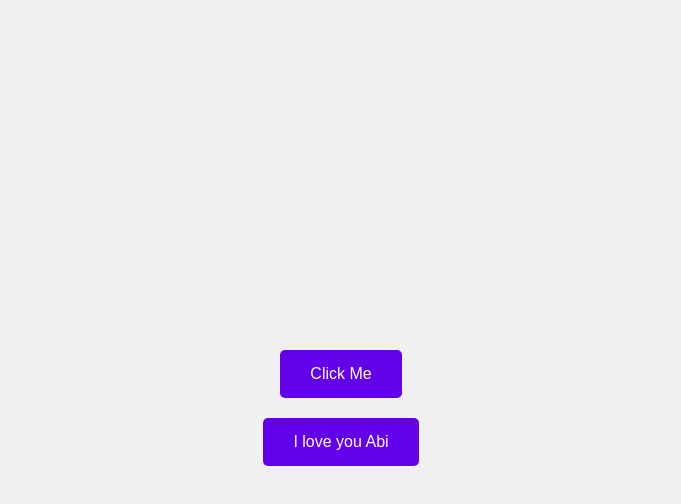
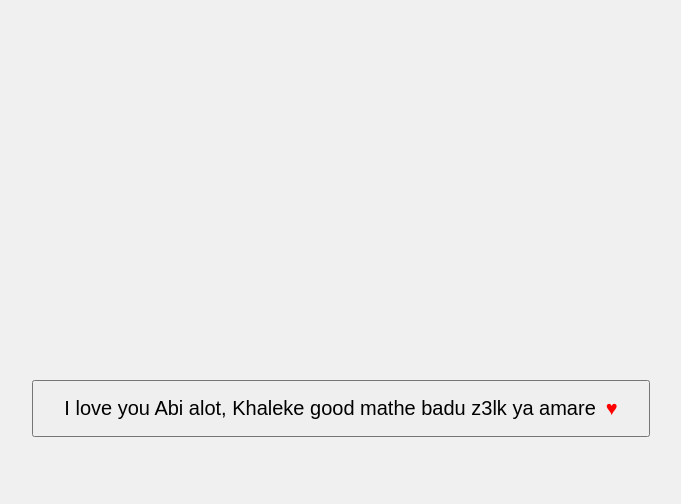
Before and after one commit to bryan604/musical-potato, a plain HTML site: page index.html in a window 1280 px wide. Both pictures are taken after a click on the button "Click Me". Shown: the whole page, without its empty margins (299-980 px from the left). Drawn offline with Linux system fonts and the light colour scheme.

Commit message:
Add files via upload

```diff
--- a/index.html
+++ b/index.html
@@ -3,42 +3,45 @@
 <head>
     <meta charset="UTF-8">
     <meta name="viewport" content="width=device-width, initial-scale=1.0">
-    <title>Love Button</title>
+    <title>Click Me Button</title>
     <style>
         body {
             display: flex;
-            flex-direction: column;
+            justify-content: center;
             align-items: center;
-            justify-content: center;
             height: 100vh;
             background-color: #f0f0f0;
             font-family: Arial, sans-serif;
         }
         button {
             padding: 15px 30px;
-            font-size: 16px;
-            margin: 10px;
+            font-size: 20px;
             cursor: pointer;
-            background-color: #6200ea;
-            color: white;
-            border: none;
-            border-radius: 5px;
-            transition: background-color 0.3s;
         }
-        button:hover {
-            background-color: #3700b3;
+        #secondButton {
+            display: flex;
+            align-items: center;
+        }
+        .heart {
+            color: red;
+            margin-left: 10px;
         }
     </style>
 </head>
 <body>
-    <button id="initialButton" onclick="showNewButton()">Click Me</button>
+    <button id="firstButton">Click Me</button>
+    <div id="secondButtonContainer" style="display: none;">
+        <button id="secondButton">
+            I love you Abi alot, Khaleke good mathe badu z3lk ya amare
+            <span class="heart">&hearts;</span>
+        </button>
+    </div>
 
     <script>
-        function showNewButton() {
-            const newButton = document.createElement('button');
-            newButton.innerText = 'I love you Abi';
-            document.body.appendChild(newButton);
-        }
+        document.getElementById("firstButton").onclick = function() {
+            this.style.display = "none"; // Hide the first button
+            document.getElementById("secondButtonContainer").style.display = "block"; // Show the second button
+        };
     </script>
 </body>
 </html>
```
